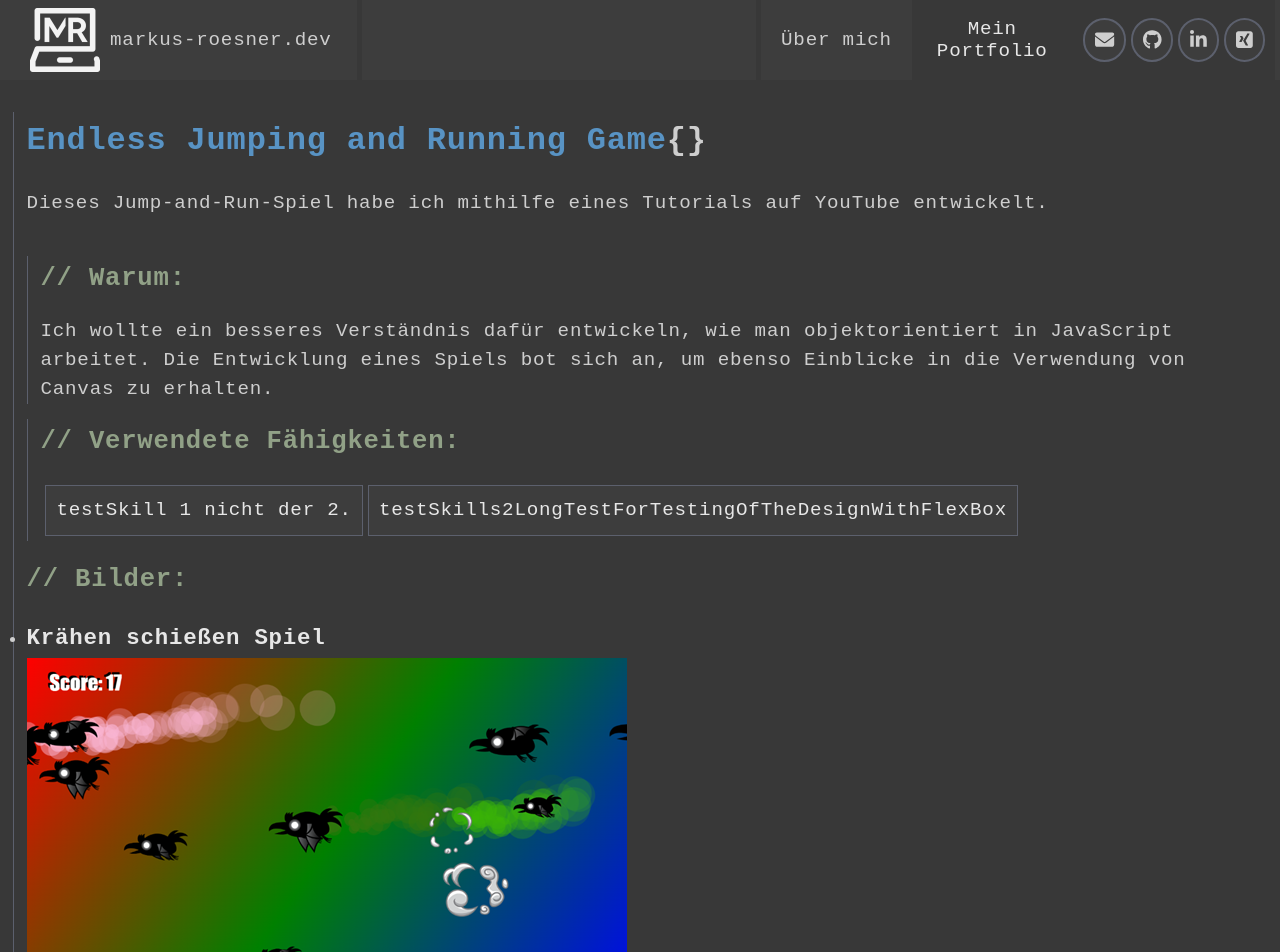
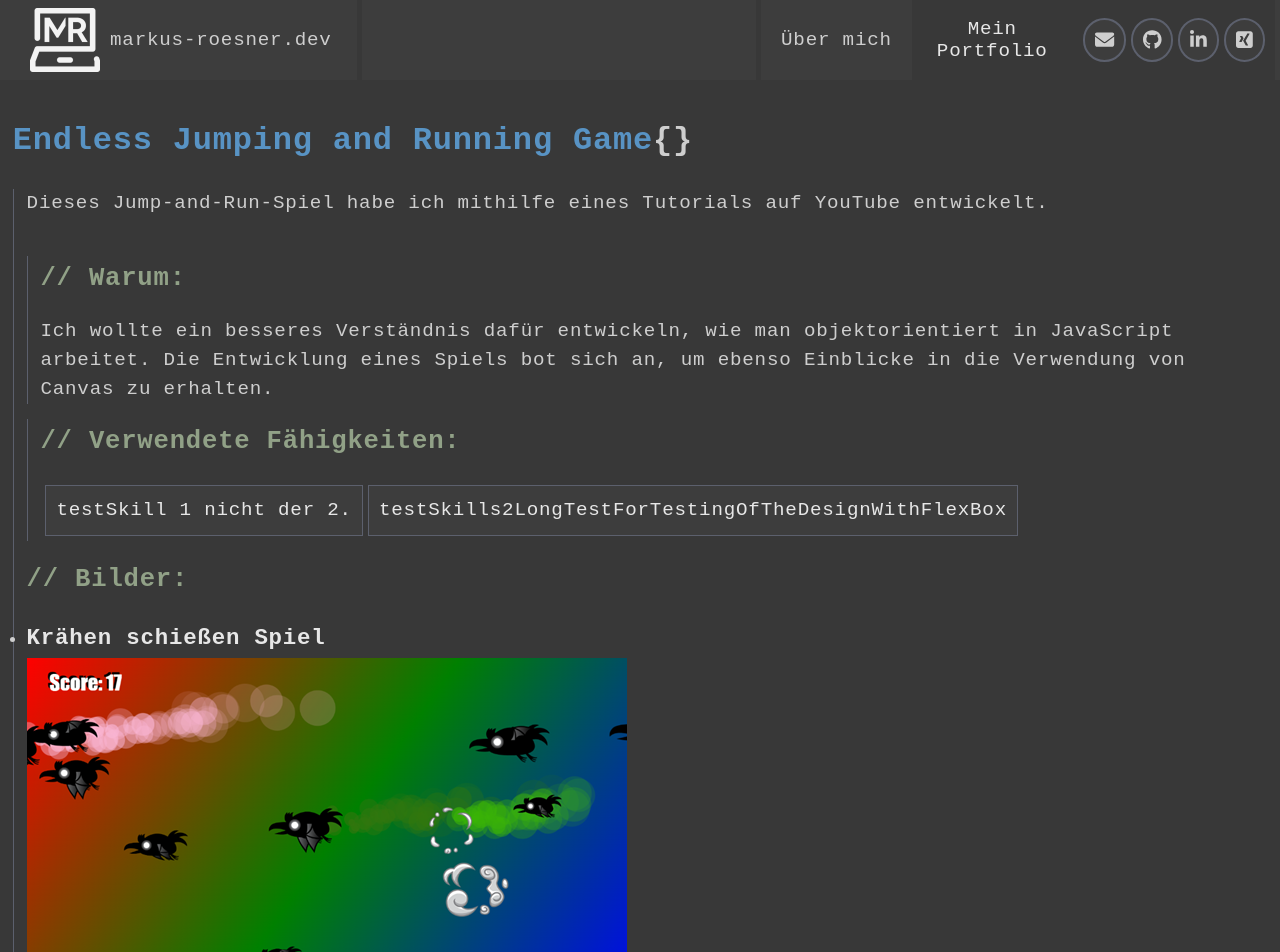
Before and after one commit to M-Roesner/myHomepage-react-ts-wip, a React (Vite) app: page /myPortfolio/personal/1 in a window 1280 px wide. Shown: the top 952 px of the page. Built offline with nearby package versions, Linux system fonts and the light colour scheme.

Commit message:
Modified components with new layouts and renamed folder and files.

```diff
--- a/src/pages/myPortfolio/porfolio/Portfolio.tsx
+++ /dev/null
@@ -1,76 +0,0 @@
-import { useParams } from "react-router";
-
-// Components
-import { StyledPortfolio } from "./styledPortfolio";
-import { CardVerticalLineStyle } from "../../../components/custom/card/cardVerticalLine/styledCardVerticalLineStyle";
-import { CardParagraphStyle } from "../../../components/custom/card/cardParagraph/styledCardParagraphStyle";
-import CardHeadline from "../../../components/custom/card/cardHeadline/CardHeadline";
-import ErrorPage_InclProps from "../../errorPage/ErrorPage_InclProps";
-import PortfolioDescription from "./portfolioDescription/PortfolioDescription";
-import PortfolioSkills from "./portfolioSkills/PortfolioSkills";
-
-// Rosources and Helpers
-import { getPortfolioContent } from "./helper";
-
-// Types and Enums
-import { ProjectCategory } from "../types/projectTypes";
-import { ERouteType } from "../../../routes/router";
-
-const Portfolio = () => {
-  const { portfolioCategory, portfolioId } = useParams<{ portfolioCategory: ProjectCategory; portfolioId: string }>();
-  if (portfolioCategory === undefined || portfolioId === undefined) return;
-
-  const content = getPortfolioContent(portfolioCategory, portfolioId);
-
-  console.log(`content log in Portfolio: `, content);
-
-  return (
-    <StyledPortfolio>
-      {content ? (
-        <>
-          <CardVerticalLineStyle>
-            <CardHeadline level={1}>{content.title}</CardHeadline>
-            <CardParagraphStyle>{content.introduction}</CardParagraphStyle>
-            <PortfolioDescription title="Warum:">{content.description}</PortfolioDescription>
-            <PortfolioSkills title="Verwendete Fähigkeiten:" skills={content.usedSkills} />
-            <PortfolioSkills title="Neu erlernte Fähigkeiten:" skills={content.acquiredNewSkills} />
-
-            {content.links && (
-              <>
-                <CardHeadline level={2}>Links:</CardHeadline>
-                <ul>
-                  {content.links.map((link, index) => (
-                    <li key={index}>
-                      <a href={link.route}>{link.text}</a>
-                    </li>
-                  ))}
-                </ul>
-              </>
-            )}
-            {content.images && (
-              <>
-                <CardHeadline level={2}>Bilder:</CardHeadline>
-                <ul>
-                  {content.images.map((img, index) => (
-                    <li key={index}>
-                      <CardHeadline level={4}>{img.imgTitle}</CardHeadline>
-                      <img src={img.imgSrc} alt={img.imgAlt} />
-                    </li>
-                  ))}
-                </ul>
-              </>
-            )}
-          </CardVerticalLineStyle>
-        </>
-      ) : (
-        <ErrorPage_InclProps
-          url={ERouteType.MY_PORTFOLIO}
-          titleButton="Back to portfolio page."
-          descriptionText="Portfolio not found!"
-        />
-      )}
-    </StyledPortfolio>
-  );
-};
-
-export default Portfolio;
--- /dev/null
+++ b/src/pages/myPortfolio/portfolioPage/Portfolio.tsx
@@ -0,0 +1,69 @@
+import { useParams } from "react-router";
+
+// Components
+import { CardParagraphStyle } from "../../../components/custom/card/cardParagraph/styledCardParagraphStyle";
+import CardHeadline from "../../../components/custom/card/cardHeadline/CardHeadline";
+import PortfolioDescription from "./portfolioDescription/PortfolioDescription";
+import PortfolioSkills from "./portfolioSkills/PortfolioSkills";
+
+// Rosources and Helpers
+import { getPortfolioContent } from "./helper";
+
+// Types and Enums
+import { ProjectCategory } from "../types/projectTypes";
+import PageLayout from "../../../components/custom/layout/pageLayout/PageLayout";
+import ErrorPage_InclProps from "../../errorPage/ErrorPage_InclProps";
+import { ERouteType } from "../../../routes/router";
+
+const Portfolio = () => {
+  const { portfolioCategory, portfolioId } = useParams<{ portfolioCategory: ProjectCategory; portfolioId: string }>();
+  if (portfolioCategory === undefined || portfolioId === undefined) return;
+
+  const content = getPortfolioContent(portfolioCategory, portfolioId);
+
+  console.log(`content log in Portfolio: `, content);
+  if (!content)
+    return (
+      <ErrorPage_InclProps
+        url={ERouteType.MY_PORTFOLIO}
+        titleButton={"Zurück zu Portfolio Seite"}
+        descriptionText={"Portfolio nicht gefunden!"}
+      ></ErrorPage_InclProps>
+    );
+
+  return (
+    <PageLayout headlineText={content.title}>
+      <CardParagraphStyle>{content.introduction}</CardParagraphStyle>
+      <PortfolioDescription title="Warum:">{content.description}</PortfolioDescription>
+      <PortfolioSkills title="Verwendete Fähigkeiten:" skills={content.usedSkills} />
+      <PortfolioSkills title="Neu erlernte Fähigkeiten:" skills={content.acquiredNewSkills} />
+      {content.links && (
+        <>
+          <CardHeadline level={2}>Links:</CardHeadline>
+          <ul>
+            {content.links.map((link, index) => (
+              <li key={index}>
+                <a href={link.route}>{link.text}</a>
+              </li>
+            ))}
+          </ul>
+        </>
+      )}
+      {content.images && (
+        <>
+          <CardHeadline level={2}>Bilder:</CardHeadline>
+          <ul>
+            {content.images.map((img, index) => (
+              <li key={index}>
+                <CardHeadline level={4}>{img.imgTitle}</CardHeadline>
+                <img src={img.imgSrc} alt={img.imgAlt} />
+              </li>
+            ))}
+          </ul>
+        </>
+      )}
+    </PageLayout>
+  );
+};
+
+export default Portfolio;
--- a/src/routes/index.ts
+++ b/src/routes/index.ts
@@ -3,7 +3,7 @@ import NotFoundPage from "../pages/errorPage/NotFoundPage.tsx";
 import AboutMePage from "../pages//aboutMe/AboutMe.tsx";
 import HomePage from "../pages//home/HomePage.tsx";
 import MyPortfolio from "../pages//myPortfolio/MyPortfolio.tsx";
-import Portfolio from "../pages/myPortfolio/porfolio/Portfolio.tsx";
+import Portfolio from "../pages/myPortfolio/portfolioPage/Portfolio.tsx";
 import ImprintPage from "../pages//Imprint/ImprintPage.tsx";
 import Footer from "../components/footer/footer.tsx";
 
```
Also changed, not shown: src/pages/myPortfolio/portfolioPage/helper.ts (renamed from src/pages/myPortfolio/porfolio/helper.ts), src/pages/myPortfolio/portfolioPage/portfolioDescription/PortfolioDescription.tsx (renamed from src/pages/myPortfolio/porfolio/portfolioDescription/PortfolioDescription.tsx), src/pages/myPortfolio/portfolioPage/portfolioDescription/styledPortfolioDescription.ts (renamed from src/pages/myPortfolio/porfolio/portfolioDescription/styledPortfolioDescription.ts), src/pages/myPortfolio/portfolioPage/portfolioSkills/PortfolioSkills.tsx (renamed from src/pages/myPortfolio/porfolio/portfolioSkills/PortfolioSkills.tsx), src/pages/myPortfolio/portfolioPage/portfolioSkills/styledPortfolioSkills.ts (renamed from src/pages/myPortfolio/porfolio/portfolioSkills/styledPortfolioSkills.ts), src/pages/myPortfolio/portfolioPage/styledPortfolio.ts (renamed from src/pages/myPortfolio/porfolio/styledPortfolio.ts).
